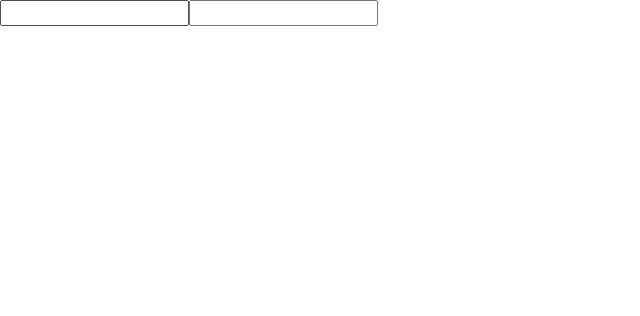
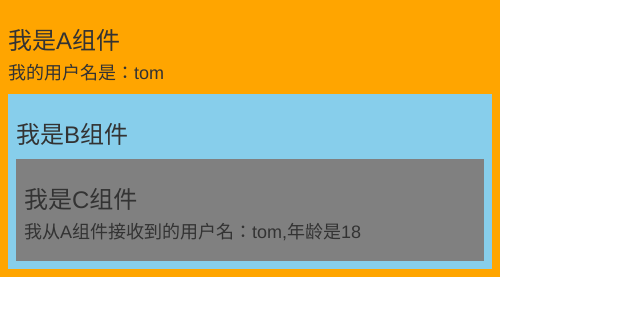
Before and after one commit to LunaChouchou/react_extension, a React (Create React App) app: page / in a window 1280 px wide. Shown: the top 316 px of the page, without its empty margins (0-640 px from the left). Built offline with nearby package versions, Linux system fonts and the light colour scheme.

Commit message:
5_context

```diff
--- a/src/App.js
+++ b/src/App.js
@@ -1,5 +1,5 @@
 import React, { Component } from 'react'
-import Demo from './components/4_fragment'
+import Demo from './components/5_context'
 
 export default class App extends Component {
   render() {
--- /dev/null
+++ b/src/components/5_context/index.css
@@ -0,0 +1,15 @@
+.parent{
+    width: 500px;
+    background-color: orange;
+    padding: 8px;
+}
+.child{
+    width: 100%;
+    background-color: skyblue;
+    padding: 8px;
+}
+.grand{
+    width: 100%;
+    background-color: gray;
+    padding: 8px;
+}
--- /dev/null
+++ b/src/components/5_context/index.jsx
@@ -0,0 +1,68 @@
+import React, { Component } from 'react'
+import './index.css'
+
+//创建Context对象
+const MyContext = React.createContext()
+const {Provider,Consumer} = MyContext
+export default class A extends Component {
+
+    state = { username: 'tom',age:18 }
+
+    render() {
+        const {username,age} = this.state
+        return (
+            <div className="parent">
+                <h3>我是A组件</h3>
+                <h4>我的用户名是：{this.state.username}</h4>
+                <Provider value={{username,age}}>
+                    <B/>
+                </Provider>
+            </div>
+        )
+    }
+}
+
+
+class B extends Component {
+    render() {
+        return (
+            <div className="child">
+                <h3>我是B组件</h3>
+                <C/>
+            </div>
+        )
+    }
+}
+
+
+/* class C extends Component {
+    static contextType = MyContext
+    render() {
+        console.log(this.context)
+        const {username,age} = this.context
+        return (
+            <div className="grand">
+                <h3>我是C组件</h3>
+                <h4>我从A组件接收到的用户名：{username},年龄是{age}</h4>
+            </div>
+        )
+    }
+} */
+
+function C(){
+    return (
+        <div className="grand">
+            <h3>我是C组件</h3>
+            <h4>我从A组件接收到的用户名：
+            <Consumer>
+                {
+                    value=> {
+                        return `${value.username},年龄是${value.age}`
+                        {/* return <span>{value.username},年龄是{value.age}</span> */}
+                    }
+                }
+            </Consumer>
+            </h4>
+        </div>
+    )
+}
```
